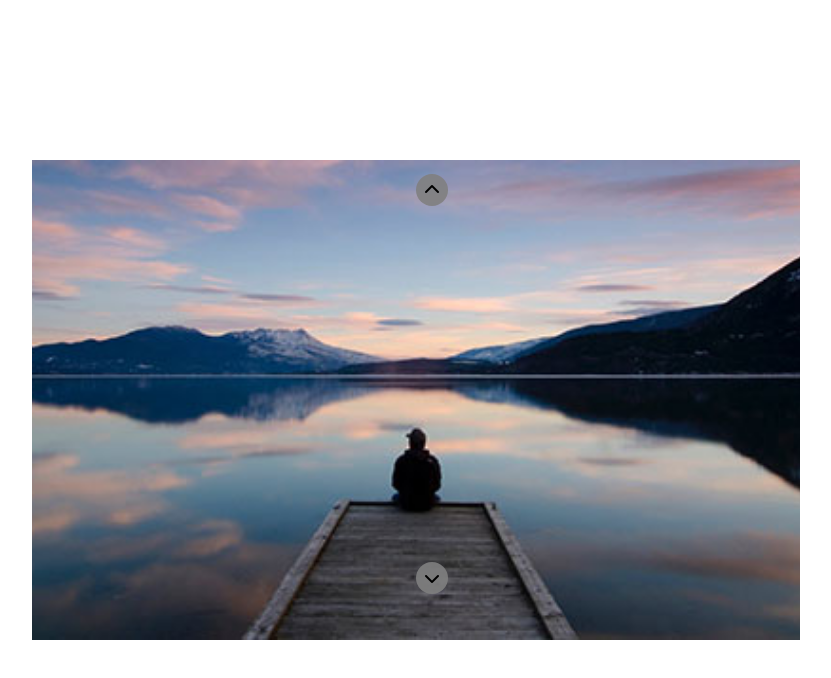
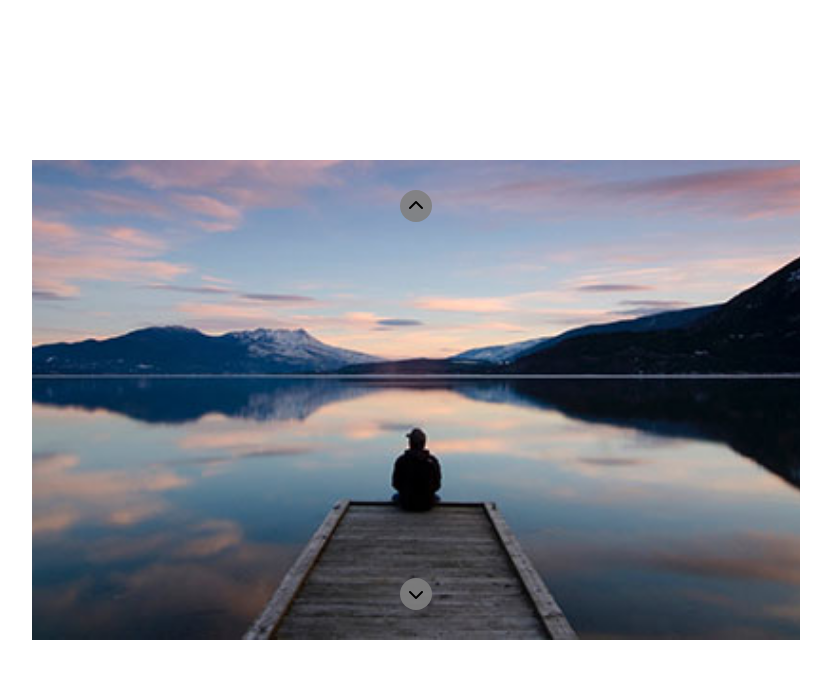
Before and after one commit to scurenza/js-array-carousel, a plain HTML site: page index.html in a window 1280 px wide. Shown: the whole page, without its empty margins (224-1055 px from the left). Drawn offline with Linux system fonts and the light colour scheme.

Commit message:
layout completo

```diff
--- a/css/style.css
+++ b/css/style.css
@@ -39,11 +39,12 @@
 .up, .down{
     position: absolute;
     left: 50%;
-    transform: translateY(-50%);
+    transform: translateX(-50%);
 }
 
 .up{
     top: 30px;
+
 }
 
 .down{
```
